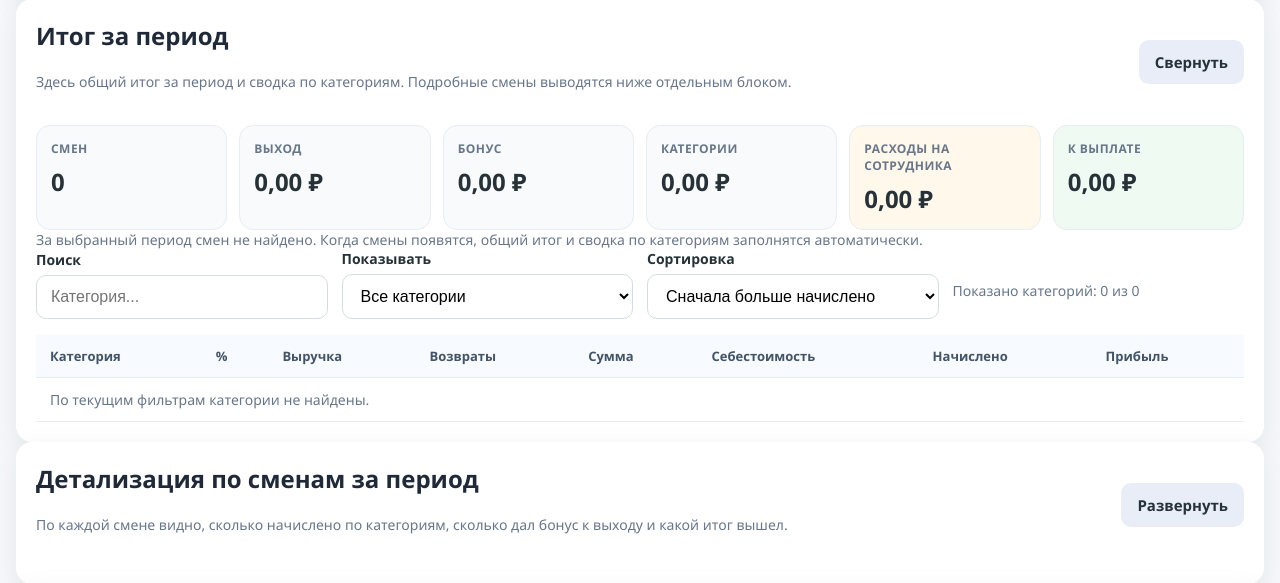
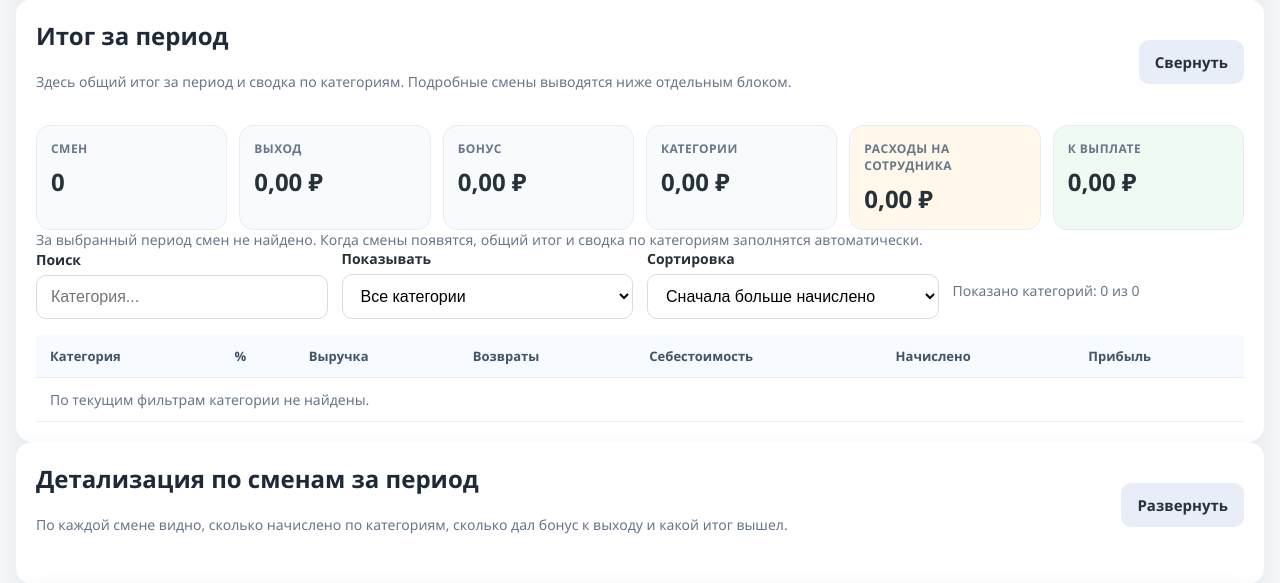
Before and after one commit to Broft4/smart-inventory, a FastAPI app: page /payroll in a window 1280 px wide, after a click that opens the changed part. Shown: the part 499-1082 px from the top of the page. Run offline with FastAPI, Linux system fonts and the light colour scheme; the visitor is signed in with stand-in values (Sample User, id 1); data comes from the database, SQL or seed files in the repository; data that the repository does not hold is empty; some libraries are stand-ins or nearby versions.

Commit message:
1.9.0.4 0 убрал столбец Сумма

```diff
--- a/static/js/payroll.js
+++ b/static/js/payroll.js
@@ -559,7 +559,6 @@ function renderShiftCategoryBreakdown(categories = []) {
                         <th>%</th>
                         <th>Продажи</th>
                         <th>Возвраты</th>
-                        <th>Сумма</th>
                         <th>Себестоимость</th>
                         <th>Начислено</th>
                         <th>Прибыль</th>
@@ -572,7 +571,6 @@ function renderShiftCategoryBreakdown(categories = []) {
                             <td data-label="%">${Number(category.rate_percent || 0).toLocaleString('ru-RU', { maximumFractionDigits: 2 })}%</td>
                             <td data-label="Продажи">${formatMoney(category.sales_amount || 0)}</td>
                             <td data-label="Возвраты">${formatMoney(category.return_amount || 0)}</td>
-                            <td data-label="Сумма">${formatMoney(normalizeCategoryDisplayNet(category))}</td>
                             <td data-label="Себестоимость">${formatMoney(category.cost_amount || 0)}</td>
                             <td data-label="Начислено"><strong>${formatMoney(category.earning_amount || 0)}</strong></td>
                             <td data-label="Прибыль"><strong>${formatMoney(normalizeCategoryProfit(category))}</strong></td>
@@ -583,7 +581,6 @@ function renderShiftCategoryBreakdown(categories = []) {
                         <td data-label="%">—</td>
                         <td data-label="Продажи"><strong>${formatMoney(totals.sales_amount)}</strong></td>
                         <td data-label="Возвраты"><strong>${formatMoney(totals.return_amount)}</strong></td>
-                        <td data-label="Сумма"><strong>${formatMoney(totals.net_sales_amount)}</strong></td>
                         <td data-label="Себестоимость"><strong>${formatMoney(totals.cost_amount)}</strong></td>
                         <td data-label="Начислено"><strong>${formatMoney(totals.earning_amount)}</strong></td>
                         <td data-label="Прибыль"><strong>${formatMoney(totals.profit_amount)}</strong></td>
@@ -722,7 +719,6 @@ function renderPayrollCategoryTable(categories = payrollState.summary?.categorie
                 <td data-label="%">${Number(category.rate_percent || 0).toLocaleString('ru-RU', { maximumFractionDigits: 2 })}%</td>
                 <td data-label="Продажи">${formatMoney(category.sales_amount)}</td>
                 <td data-label="Возвраты">${formatMoney(category.return_amount)}</td>
-                <td data-label="Сумма">${formatMoney(normalizeCategoryDisplayNet(category))}</td>
                 <td data-label="Себестоимость">${formatMoney(category.cost_amount || 0)}</td>
                 <td data-label="Начислено"><strong>${formatMoney(category.earning_amount)}</strong></td>
                 <td data-label="Прибыль"><strong>${formatMoney(normalizeCategoryProfit(category))}</strong></td>
@@ -733,12 +729,11 @@ function renderPayrollCategoryTable(categories = payrollState.summary?.categorie
             <td data-label="%">—</td>
             <td data-label="Продажи"><strong>${formatMoney(totals.sales_amount)}</strong></td>
             <td data-label="Возвраты"><strong>${formatMoney(totals.return_amount)}</strong></td>
-            <td data-label="Сумма"><strong>${formatMoney(totals.net_sales_amount)}</strong></td>
             <td data-label="Себестоимость"><strong>${formatMoney(totals.cost_amount)}</strong></td>
             <td data-label="Начислено"><strong>${formatMoney(totals.earning_amount)}</strong></td>
             <td data-label="Прибыль"><strong>${formatMoney(totals.profit_amount)}</strong></td>
         </tr>`
-        : '<tr><td colspan="8" class="muted-text">По текущим фильтрам категории не найдены.</td></tr>';
+        : '<tr><td colspan="7" class="muted-text">По текущим фильтрам категории не найдены.</td></tr>';
 }
 
 function applyPayrollCategoryFiltersFromUi() {
--- a/templates/payroll.html
+++ b/templates/payroll.html
@@ -130,7 +130,6 @@
                                 <th>%</th>
                                 <th>Выручка</th>
                                 <th>Возвраты</th>
-                                <th>Сумма</th>
                                 <th>Себестоимость</th>
                                 <th>Начислено</th>
                                 <th>Прибыль</th>
```
Also changed, not shown: 1 other file.
